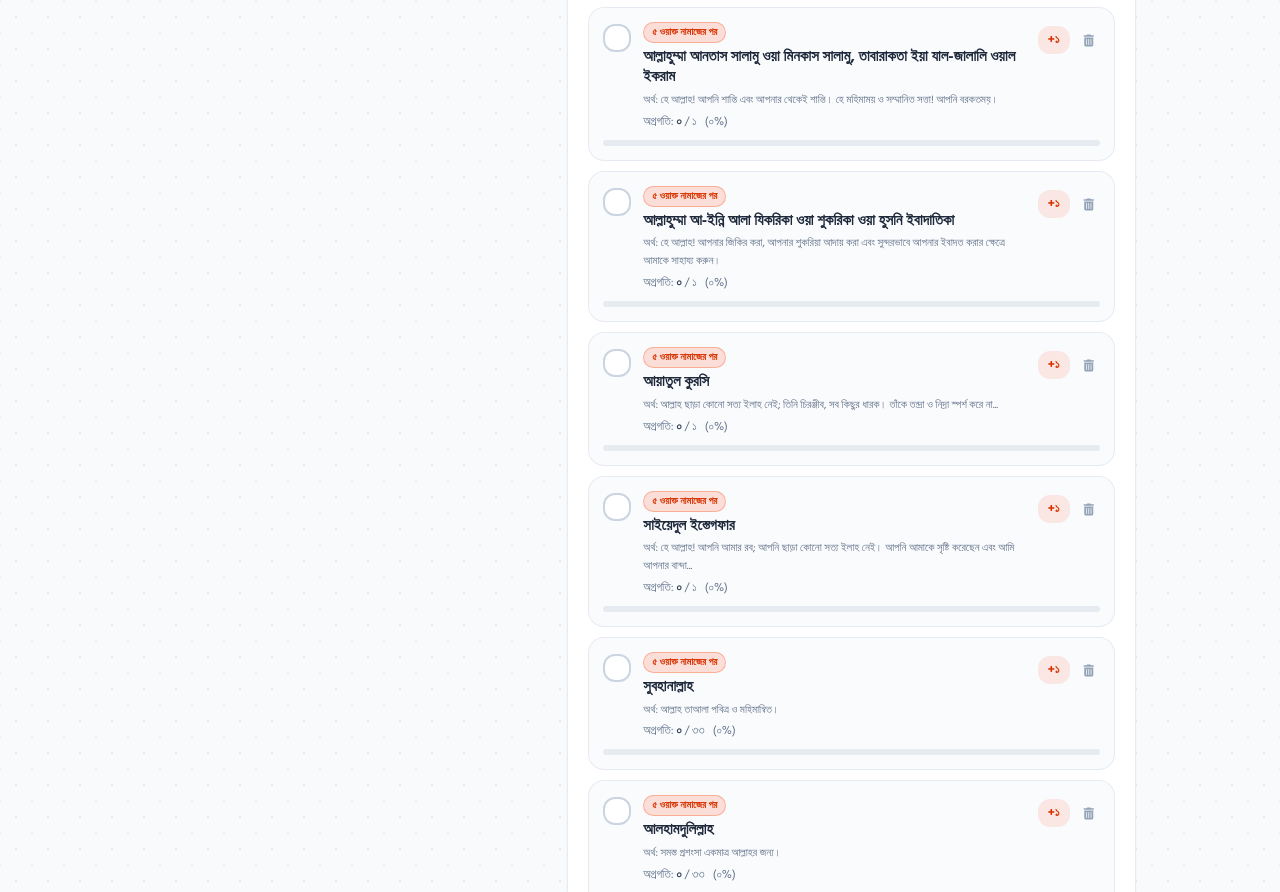
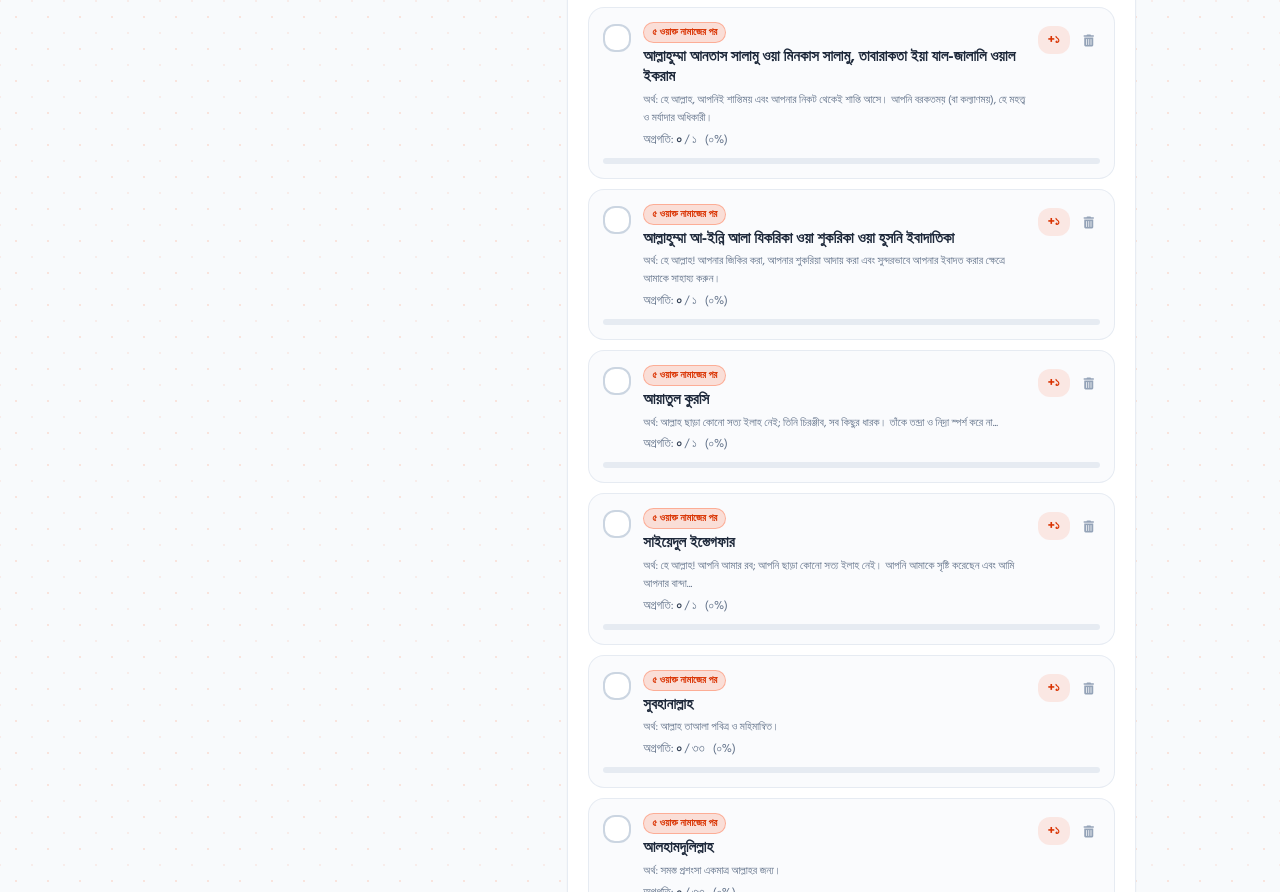
Before and after one commit to shaheenmax34-sudo/Amolnama, a plain HTML site: page index.html in a window 1280 px wide. Shown: the part 1215-2107 px from the top of the page. Drawn offline with nearby package versions, Linux system fonts and the light colour scheme.

```diff
--- a/index.html
+++ b/index.html
@@ -533,7 +533,7 @@
                 section: 'post_prayer',
                 badge: '৫ ওয়াক্ত নামাজের পর',
                 name: 'আল্লাহুম্মা আনতাস সালামু ওয়া মিনকাস সালামু, তাবারাকতা ইয়া যাল-জালালি ওয়াল ইকরাম',
-                meaning: 'অর্থ: হে আল্লাহ! আপনি শান্তি এবং আপনার থেকেই শান্তি। হে মহিমাময় ও সম্মানিত সত্তা! আপনি বরকতময়।',
+                meaning: 'অর্থ: হে আল্লাহ, আপনিই শান্তিময় এবং আপনার নিকট থেকেই শান্তি আসে। আপনি বরকতময় (বা কল্যাণময়), হে মহত্ত্ব ও মর্যাদার অধিকারী।',
                 arabic: 'اللَّهُمَّ أَنْتَ السَّلَامُ وَمِنْكَ السَّلَامُ، تَبَارَكْتَ يَا ذَا الْجَلَالِ وَالْإِكْرَامِ',
                 target: 1,
                 count: 0,
```
